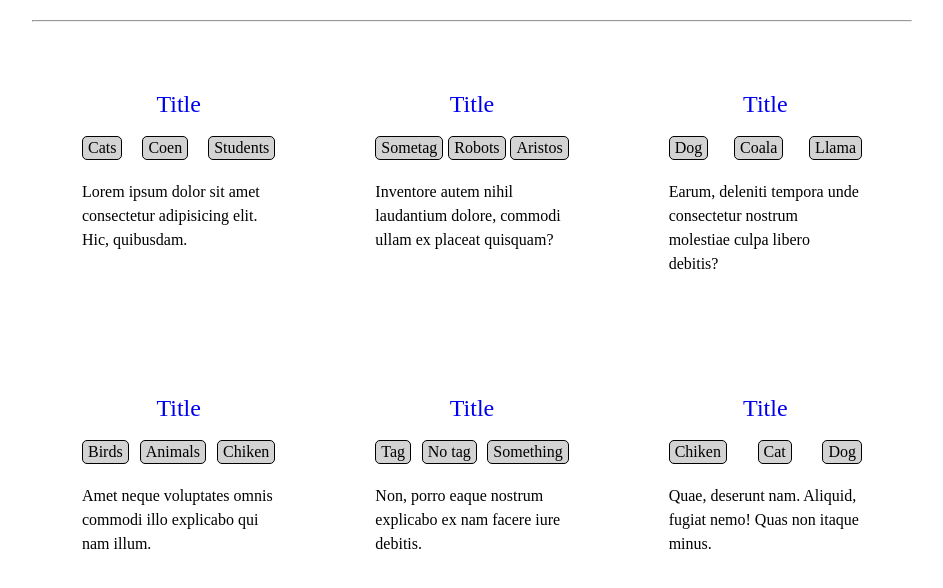
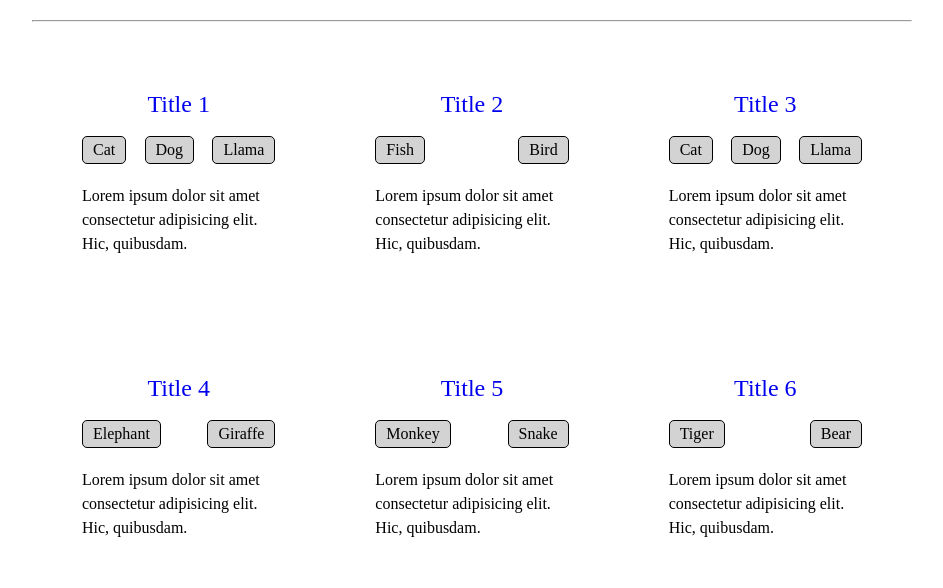
Before and after one commit to v3ceban/coen161, a PHP site: page /articles.html in a window 1280 px wide. Shown: the part 156-744 px from the top of the page, without its empty margins (168-1111 px from the left). Run offline with PHP 8.4, Linux system fonts and the light colour scheme.

Commit message:
lab1 search

```diff
--- a/lab1/articles.html
+++ b/lab1/articles.html
@@ -26,11 +26,17 @@
     <hr />
     <div class="content">
       <article>
-        <h2><a href="./article.html">Title</a></h2>
+        <h2><a href="./article.html">Title 1</a></h2>
         <ul>
-          <li class="tag">Cats</li>
-          <li class="tag">Coen</li>
-          <li class="tag">Students</li>
+          <a href="./articles.html?tag=Cat" class="tag">
+            <li>Cat</li>
+          </a>
+          <a href="./articles.html?tag=Dog" class="tag">
+            <li>Dog</li>
+          </a>
+          <a href="./articles.html?tag=Llama" class="tag">
+            <li>Llama</li>
+          </a>
         </ul>
         <p>
           <a href="./article.html">
@@ -40,69 +46,90 @@
         </p>
       </article>
       <article>
-        <h2><a href="./article.html">Title</a></h2>
+        <h2><a href="./article.html">Title 2</a></h2>
         <ul>
-          <li class="tag">Sometag</li>
-          <li class="tag">Robots</li>
-          <li class="tag">Aristos</li>
+          <a href="./articles.html?tag=Fish" class="tag">
+            <li>Fish</li>
+          </a>
+          <a href="./articles.html?tag=Bird" class="tag">
+            <li>Bird</li>
+          </a>
         </ul>
         <p>
           <a href="./article.html">
-            Inventore autem nihil laudantium dolore, commodi ullam ex placeat
-            quisquam?
+            Lorem ipsum dolor sit amet consectetur adipisicing elit. Hic,
+            quibusdam.
           </a>
         </p>
       </article>
       <article>
-        <h2><a href="./article.html">Title</a></h2>
+        <h2><a href="./article.html">Title 3</a></h2>
         <ul>
-          <li class="tag">Dog</li>
-          <li class="tag">Coala</li>
-          <li class="tag">Llama</li>
+          <a href="./articles.html?tag=Cat" class="tag">
+            <li>Cat</li>
+          </a>
+          <a href="./articles.html?tag=Dog" class="tag">
+            <li>Dog</li>
+          </a>
+          <a href="./articles.html?tag=Llama" class="tag">
+            <li>Llama</li>
+          </a>
         </ul>
         <p>
           <a href="./article.html">
-            Earum, deleniti tempora unde consectetur nostrum molestiae culpa
-            libero debitis?
+            Lorem ipsum dolor sit amet consectetur adipisicing elit. Hic,
+            quibusdam.
           </a>
         </p>
       </article>
       <article>
-        <h2><a href="./article.html">Title</a></h2>
+        <h2><a href="./article.html">Title 4</a></h2>
         <ul>
-          <li class="tag">Birds</li>
-          <li class="tag">Animals</li>
-          <li class="tag">Chiken</li>
+          <a href="./articles.html?tag=Elephant" class="tag">
+            <li>Elephant</li>
+          </a>
+          <a href="./articles.html?tag=Giraffe" class="tag">
+            <li>Giraffe</li>
+          </a>
         </ul>
         <p>
           <a href="./article.html">
-            Amet neque voluptates omnis commodi illo explicabo qui nam illum.
+            Lorem ipsum dolor sit amet consectetur adipisicing elit. Hic,
+            quibusdam.
           </a>
         </p>
       </article>
       <article>
-        <h2><a href="./article.html">Title</a></h2>
+        <h2><a href="./article.html">Title 5</a></h2>
         <ul>
-          <li class="tag">Tag</li>
-          <li class="tag">No tag</li>
-          <li class="tag">Something</li>
+          <a href="./articles.html?tag=Monkey" class="tag">
+            <li>Monkey</li>
+          </a>
+          <a href="./articles.html?tag=Snake" class="tag">
+            <li>Snake</li>
+          </a>
         </ul>
         <p>
           <a href="./article.html">
-            Non, porro eaque nostrum explicabo ex nam facere iure debitis.
+            Lorem ipsum dolor sit amet consectetur adipisicing elit. Hic,
+            quibusdam.
           </a>
         </p>
       </article>
       <article>
-        <h2><a href="./article.html">Title</a></h2>
+        <h2><a href="./article.html">Title 6</a></h2>
         <ul>
-          <li class="tag">Chiken</li>
-          <li class="tag">Cat</li>
-          <li class="tag">Dog</li>
+          <a href="./articles.html?tag=Tiger" class="tag">
+            <li>Tiger</li>
+          </a>
+          <a href="./articles.html?tag=Bear" class="tag">
+            <li>Bear</li>
+          </a>
         </ul>
         <p>
           <a href="./article.html">
-            Quae, deserunt nam. Aliquid, fugiat nemo! Quas non itaque minus.
+            Lorem ipsum dolor sit amet consectetur adipisicing elit. Hic,
+            quibusdam.
           </a>
         </p>
       </article>
--- a/lab1/css/main.css
+++ b/lab1/css/main.css
@@ -58,11 +58,21 @@
   margin-bottom: 30px;
 }
 
+.home main ul a {
+  display: inline-block;
+  margin-right: 20px;
+}
+
+.home main ul li {
+  display: inline;
+}
+
 .tag {
   border: 1px black solid;
   background: lightgrey;
   border-radius: 5px;
-  padding: 3px 5px;
+  color: inherit;
+  padding: 5px 10px;
 }
 
 .home main p {
@@ -115,9 +125,13 @@
   margin-bottom: 20px;
 }
 
-.article header ul li {
+.article header ul a {
   display: inline-block;
   margin-right: 10px;
+}
+
+.article header ul li {
+  display: inline;
 }
 
 .article hr {
```
Also changed, not shown: lab1/article.html (+9 -3 lines), lab1/index.html (+9 -3 lines).
